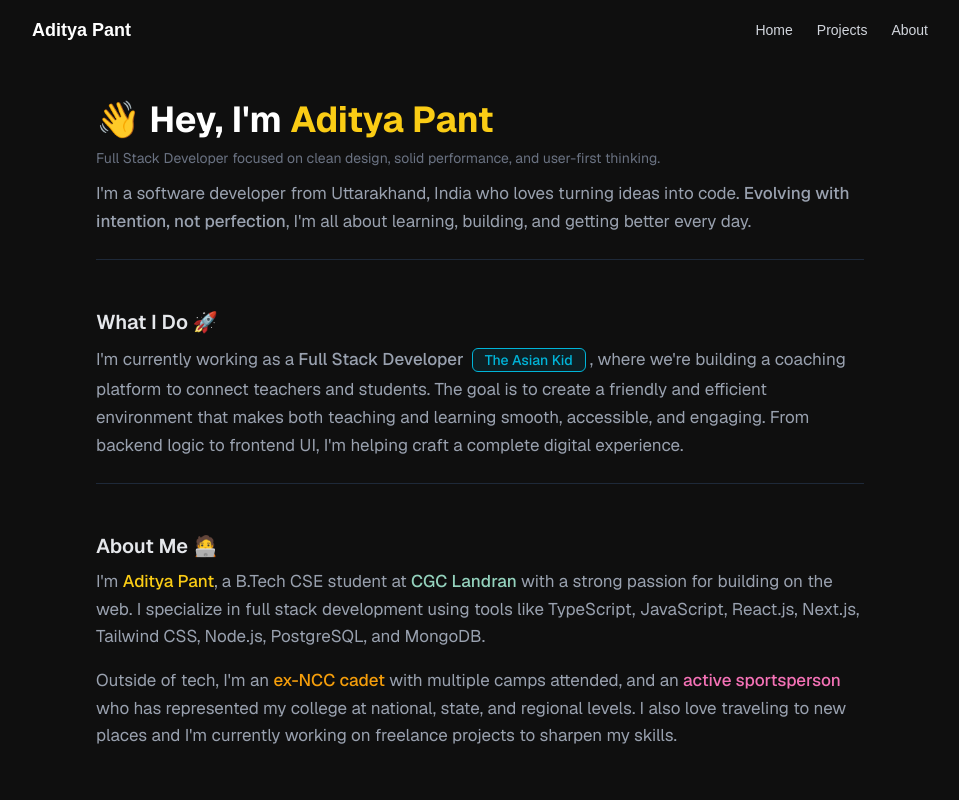
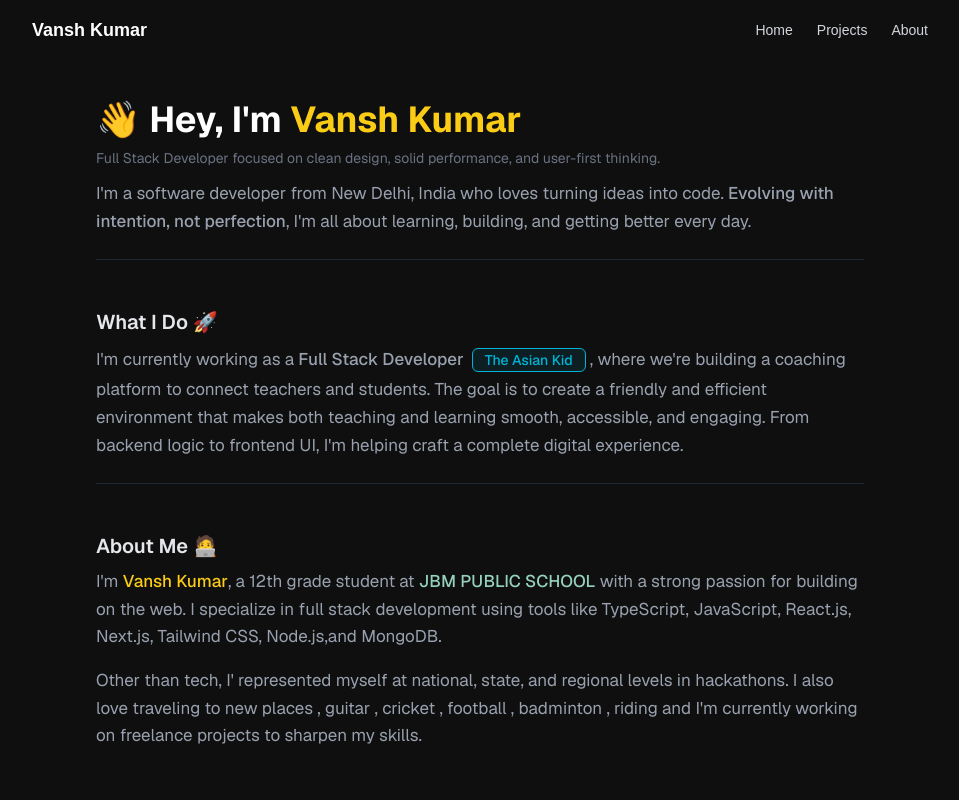
Before and after one commit to Vanshhemu/my-portfolio, a Next.js app: page / in a window 1280 px wide. Shown: the top 800 px of the page, without its empty margins (160-1119 px from the left). Built offline with nearby package versions, Linux system fonts and the light colour scheme.

Commit message:
portfolio

```diff
--- a/src/app/layout.tsx
+++ b/src/app/layout.tsx
@@ -13,8 +13,8 @@ const geistMono = Geist_Mono({
 });
 
 export const metadata: Metadata = {
-	title: "Aditya Pant",
-	description: "Aditya pant portfolio",
+	title: "Vansh Kumar",
+	description: "Vansh Kumar portfolio",
 };
 
 export default function RootLayout({
--- a/src/app/page.tsx
+++ b/src/app/page.tsx
@@ -15,7 +15,7 @@ export default function Home() {
 					<section id="home" className="flex flex-col items-start">
 						<h2 className="text-3xl sm:text-4xl font-bold mb-2">
 							👋 Hey, I&apos;m{" "}
-							<span className="text-[#facc15]">Aditya Pant</span>
+							<span className="text-[#facc15]">Vansh Kumar</span>
 						</h2>
 
 						<p className="text-gray-500 text-sm mb-3">
@@ -25,7 +25,7 @@ export default function Home() {
 
 						<p className="text-gray-400 border-b border-gray-800 pb-6">
 							I&apos;m a software developer from{" "}
-							<span className="">Uttarakhand, India</span> who loves turning
+							<span className="">New Delhi, India</span> who loves turning
 							ideas into code.{" "}
 							<span className="font-medium">
 								Evolving with intention, not perfection
@@ -61,22 +61,18 @@ export default function Home() {
 						</h3>
 						<p className="text-gray-400">
 							I&apos;m{" "}
-							<span className="text-[#facc15] font-medium">Aditya Pant</span>, a
-							B.Tech CSE student at{" "}
-							<span className="text-[#94d2bd] font-medium">CGC Landran</span>{" "}
+							<span className="text-[#facc15] font-medium">Vansh Kumar</span>, a
+							12th grade student at{" "}
+							<span className="text-[#94d2bd] font-medium">JBM PUBLIC SCHOOL</span>{" "}
 							with a strong passion for building on the web. I specialize in
 							full stack development using tools like TypeScript, JavaScript,
-							React.js, Next.js, Tailwind CSS, Node.js, PostgreSQL, and MongoDB.
+							React.js, Next.js, Tailwind CSS, Node.js,and MongoDB.
 						</p>
 						<p className="text-gray-400 mt-4">
-							Outside of tech, I&apos;m an{" "}
-							<span className="text-[#f59e0b] font-medium">ex-NCC cadet</span>{" "}
-							with multiple camps attended, and an{" "}
-							<span className="text-[#f472b6] font-medium">
-								active sportsperson
-							</span>{" "}
-							who has represented my college at national, state, and regional
-							levels. I also love traveling to new places and I&apos;m currently
+							Other than tech, I&apos;{" "}
+
+							represented myself at national, state, and regional
+							levels in hackathons. I also love traveling to new places , guitar , cricket , football , badminton , riding and I&apos;m currently
 							working on freelance projects to sharpen my skills.
 						</p>
 					</section>
--- a/src/app/projects/page.tsx
+++ b/src/app/projects/page.tsx
@@ -25,11 +25,18 @@ export default function project() {
 								url=""
 							/>
 							<ProjectCard
-								title="Time Tracker"
-								subtitle="Time app"
+								title="Raj Bihari"
+								subtitle="Clothing brand"
 								description="Track the time and note down the tasks done during that time."
 								tech={["React", "TypeScript", "Tailwind", "nodejs", "mongDB"]}
-								url="https://timetrackerr.vercel.app"
+								url="https://rajbihari.in/"
+							/>
+							<ProjectCard
+								title="Global investor reality"
+								subtitle="Real Estate(under development)"
+								description="Track the time and note down the tasks done during that time."
+								tech={["React", "TypeScript", "Tailwind", "nodejs", "mongDB"]}
+								url=""
 							/>
 						</div>
 					</section>
--- a/src/components/ui/footer.tsx
+++ b/src/components/ui/footer.tsx
@@ -6,7 +6,7 @@ export default function Footer() {
 				<p className="text-sm text-gray-400">
 					Want to collaborate or just say hi?{" "}
 					<a
-						href="mailto:pantanupam05@gmail.com?subject=Hello%20Aditya"
+						href="mailto:vanshtechtales@gmail.com?subject=Hello%20Vansh"
 						className="text-[#00b4d8] underline"
 					>
 						Let’s connect.
@@ -16,7 +16,7 @@ export default function Footer() {
 				{/* Social Links */}
 				<div className="flex gap-5 text-xl text-gray-400">
 					<a
-						href="https://x.com/adityapant_"
+						href="https://x.com/vanshtechtales"
 						target="_blank"
 						rel="noopener noreferrer"
 						className="hover:text-[#1d9bf0] transition"
@@ -25,7 +25,7 @@ export default function Footer() {
 						<i className="fa-brands fa-x-twitter"></i>
 					</a>
 					<a
-						href="https://www.instagram.com/adityapant_/"
+						href="https://www.instagram.com/hemukkc/"
 						target="_blank"
 						rel="noopener noreferrer"
 						className="hover:text-[#e1306c] transition"
@@ -34,7 +34,7 @@ export default function Footer() {
 						<i className="fa-brands fa-instagram"></i>
 					</a>
 					<a
-						href="https://www.linkedin.com/in/aditya-pant-948a4b287/"
+						href="https://www.linkedin.com/in/vansh-kumar-226020268/"
 						target="_blank"
 						rel="noopener noreferrer"
 						className="hover:text-[#0a66c2] transition"
@@ -43,7 +43,7 @@ export default function Footer() {
 						<i className="fa-brands fa-linkedin-in"></i>
 					</a>
 					<a
-						href="https://github.com/AdityaaPant"
+						href="https://github.com/Vanshhemu"
 						target="_blank"
 						rel="noopener noreferrer"
 						className="hover:text-[#f5f5f5] transition"
@@ -55,7 +55,7 @@ export default function Footer() {
 
 				{/* Optional Footer Note */}
 				<p className="text-xs text-gray-600 mt-4">
-					© {new Date().getFullYear()} Aditya Pant.
+					© {new Date().getFullYear()} Vansh Kumar.
 				</p>
 			</div>
 		</footer>
--- a/src/components/ui/header.tsx
+++ b/src/components/ui/header.tsx
@@ -5,7 +5,7 @@ export default function Header() {
 		<header className="bg-[#0f0f0f] text-white py-4 px-4 sm:px-6 md:px-12">
 			<div className="max-w-4xl mx-auto flex flex-col sm:flex-row justify-between items-center gap-4 sm:gap-0">
 				<Link href="/" className="text-lg font-bold cursor-pointer">
-					Aditya Pant
+					Vansh Kumar
 				</Link>
 				<nav className="flex flex-wrap gap-4 sm:gap-6 text-sm text-gray-300 justify-center sm:justify-end">
 					<Link href="/ " className="hover:text-[#00b4d8] transition-colors">
```
